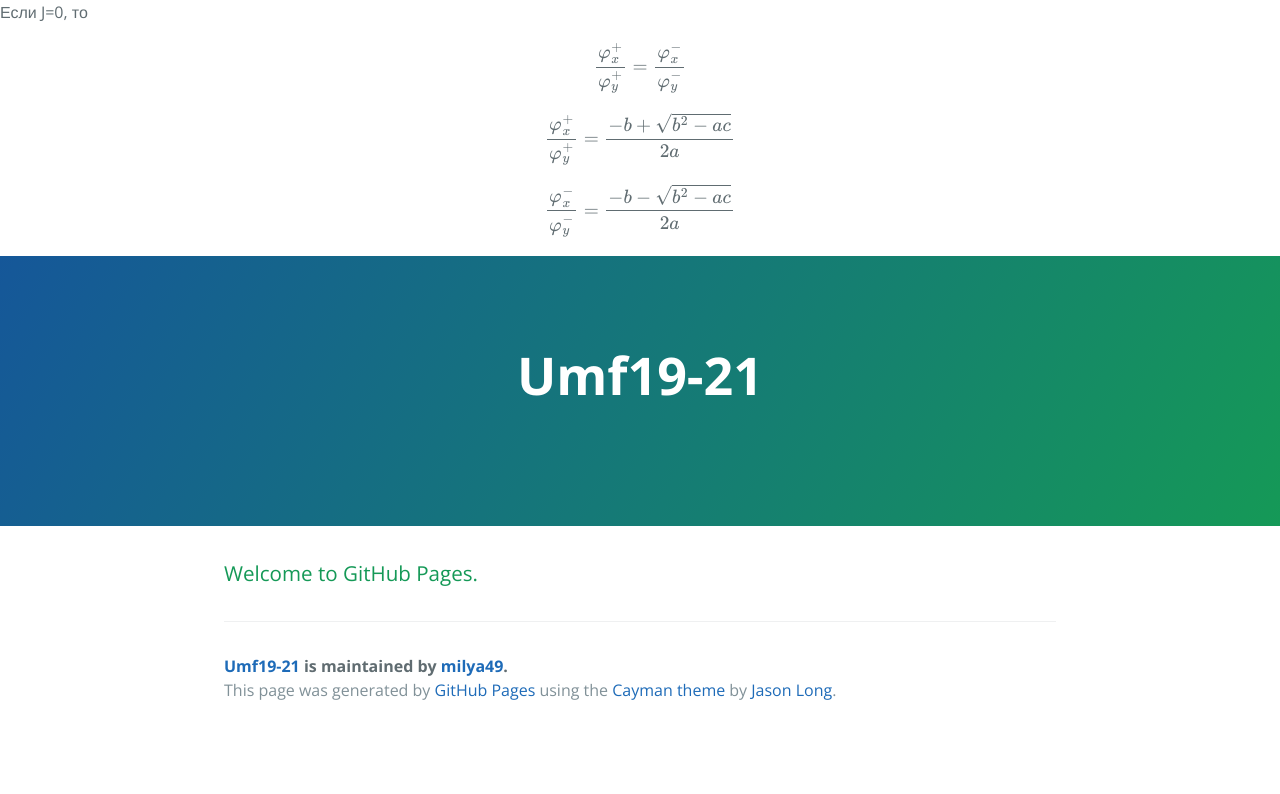
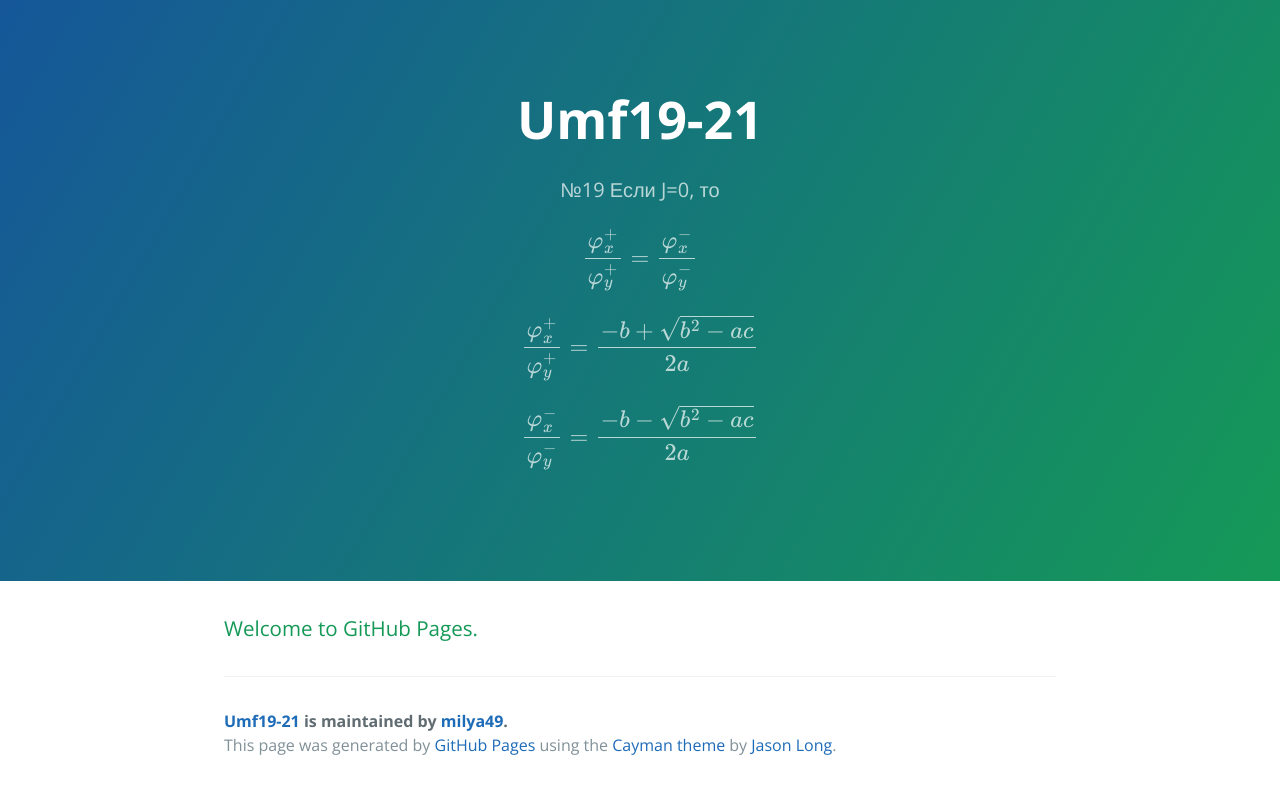
Before and after one commit to milya49/umf19-21, a plain HTML site: page index.html in a window 1280 px wide. Drawn offline with nearby package versions, Linux system fonts and the light colour scheme; some packages are replaced by stand-ins of ours.

Commit message:
Update index.html

```diff
--- a/index.html
+++ b/index.html
@@ -13,8 +13,13 @@ src="http://cdn.mathjax.org/mathjax/latest/MathJax.js?config=TeX-
 AMS-MML_HTMLorMML">
 </script>
 
-
-Если J=0, то
+  </head>
+  <body>
+    <section class="page-header">
+      <h1 class="project-name">Umf19-21</h1>
+      <h2 class="project-tagline">
+      №19
+        Если J=0, то
 
 \[\frac{\varphi^+_x}{\varphi^+_y}=\frac{\varphi^-_x}{\varphi^-_y}\]
 
@@ -23,11 +28,7 @@ AMS-MML_HTMLorMML">
 
 
 \[\frac{\varphi^-_x}{\varphi^-_y}=\frac{-b-\sqrt{b^2-ac}}{2a}\]
-  </head>
-  <body>
-    <section class="page-header">
-      <h1 class="project-name">Umf19-21</h1>
-      <h2 class="project-tagline"></h2>
+      </h2>
     </section>
 
     <section class="main-content">
```
